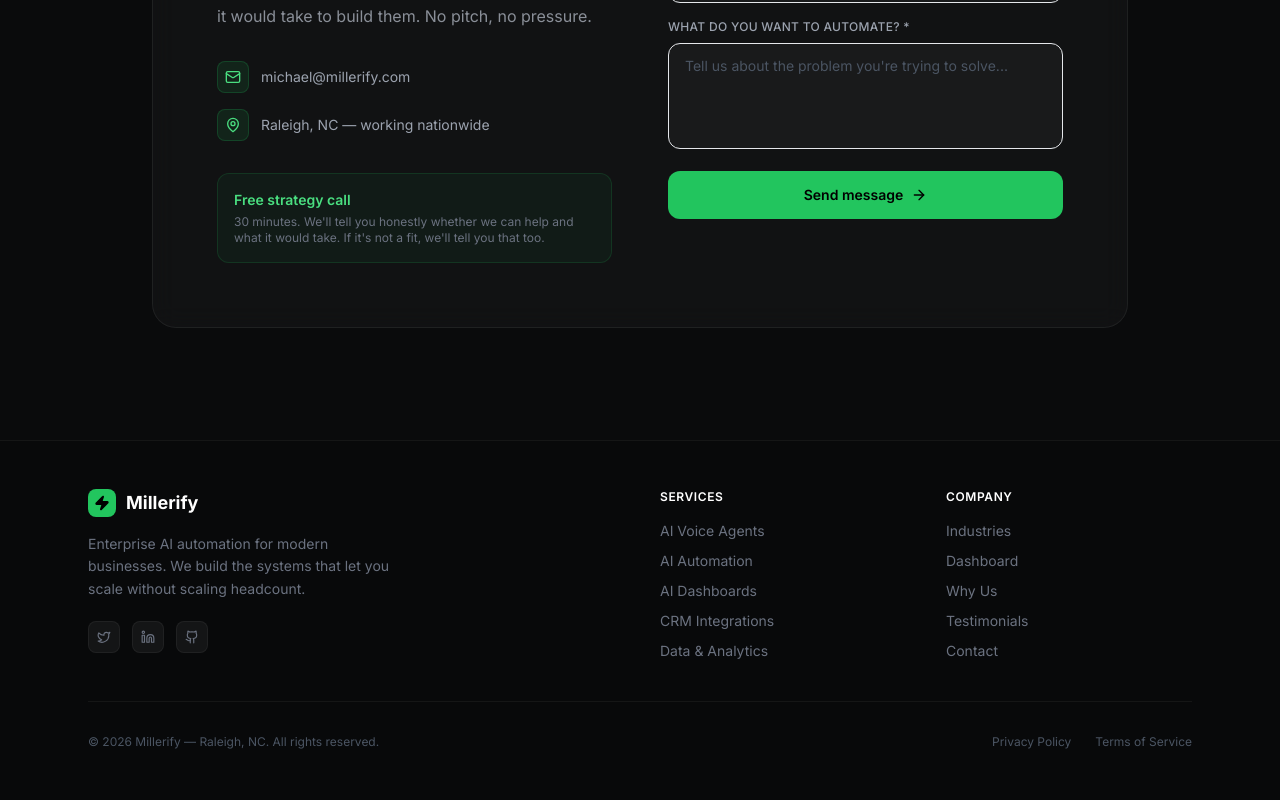
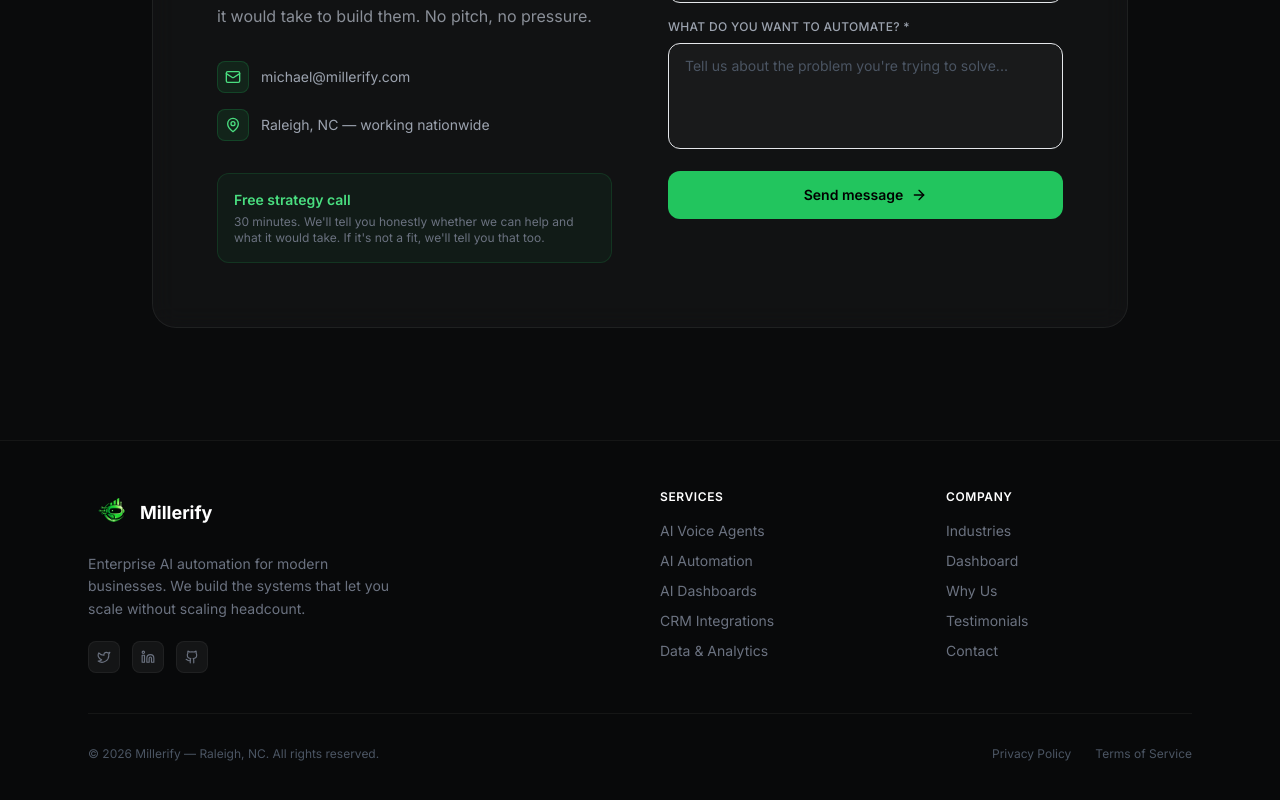
Before and after one commit to mmillertechnologies-oss/millerify-website, a Next.js app: page / in a window 1280 px wide. Shown: the part 6792-7592 px from the top of the page. Built offline with nearby package versions, Linux system fonts and the light colour scheme.

Commit message:
Replace footer bolt icon with logo

```diff
--- a/src/components/CTAFooter.tsx
+++ b/src/components/CTAFooter.tsx
@@ -1,7 +1,8 @@
 'use client'
 
 import { motion } from 'framer-motion'
-import { ArrowRight, Mail, MapPin, Zap, Twitter, Linkedin, Github } from 'lucide-react'
+import { ArrowRight, Mail, MapPin, Twitter, Linkedin, Github } from 'lucide-react'
+import Image from 'next/image'
 import { useState } from 'react'
 
 export function CTA() {
@@ -197,9 +198,15 @@
         <div className="grid md:grid-cols-4 gap-10 mb-10">
           {/* Brand */}
           <div className="md:col-span-2">
-            <div className="flex items-center gap-2.5 mb-4">
-              <div className="w-7 h-7 rounded-lg bg-green-500 flex items-center justify-center">
-                <Zap className="w-4 h-4 text-black" fill="black" />
+            <div className="flex items-center gap-1 mb-4">
+              <div
+                className="w-12 h-12 relative flex-shrink-0"
+                style={{
+                  maskImage: 'radial-gradient(circle, black 48%, transparent 72%)',
+                  WebkitMaskImage: 'radial-gradient(circle, black 48%, transparent 72%)',
+                }}
+              >
+                <Image src="/logo.png" alt="Millerify" fill className="object-contain" />
               </div>
               <span className="font-bold text-white text-lg">Millerify</span>
             </div>
```
